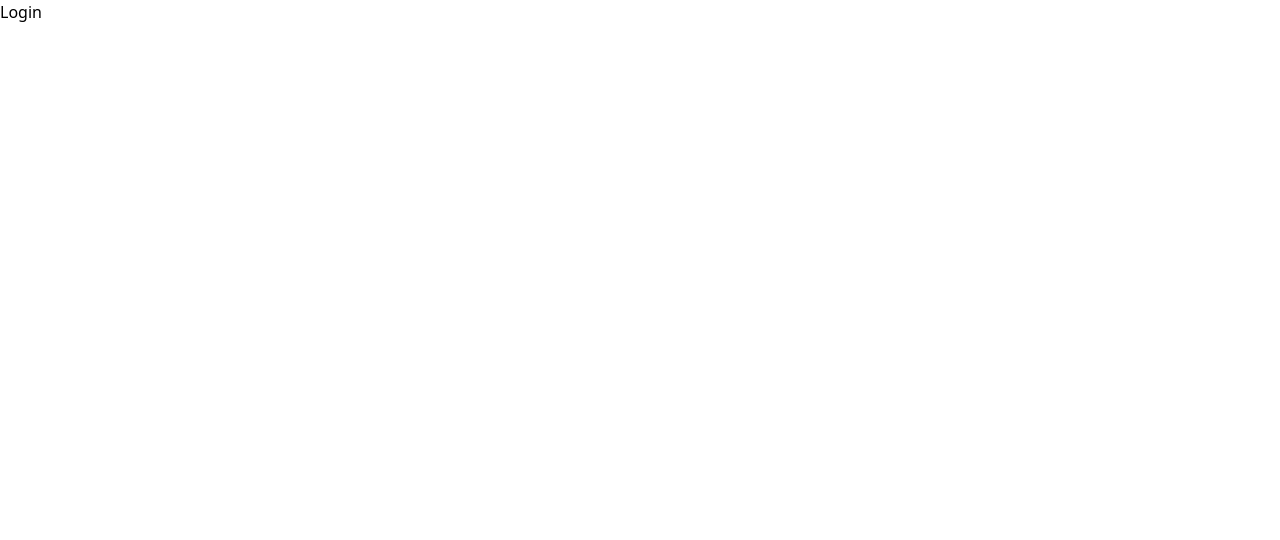
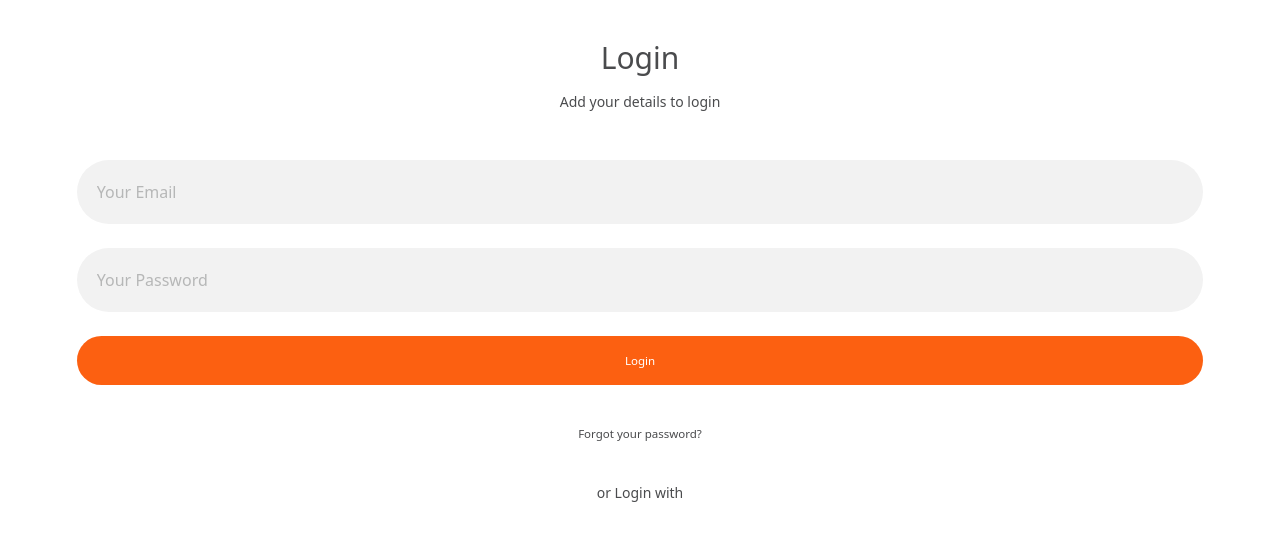
Before and after one commit to RezaAshrafi77/monkey-meal, a React (Vite) app: page / in a window 1280 px wide. Both pictures are taken after a click on the button "Login". Shown: the top 540 px of the page. Built offline with nearby package versions, Linux system fonts and the light colour scheme.

Commit message:
update 5 files

```diff
--- a/src/components/Button/index.jsx
+++ b/src/components/Button/index.jsx
@@ -16,13 +16,13 @@ const Button = ({
   const variants = useMemo(() => {
     return {
       outlined: `border border-solid border-${color} text-${color} bg-background`,
-      text: `text-${color} bg-transparent`,
+      text: `text-${color} bg-background`,
       contained: `bg-${color} text-background`,
     };
   }, [variant, color]);
   return (
     <button
-      className={`text-sm lg:text-[0.9vw] flex justify-center items-center font-medium cursor-pointer relative w-full ${
+      className={`text-tiny lg:text-[0.9vw] flex justify-center items-center font-medium cursor-pointer relative w-full ${
         " " + round + " " + color + " " + padding + " " + variants[variant]
       }`}
       onClick={(e) => {
--- /dev/null
+++ b/src/components/Input/index.jsx
@@ -0,0 +1,24 @@
+import React from "react";
+
+export default function Input({
+  type,
+  name,
+  value,
+  onChange,
+  placeholder,
+  maxLength,
+  inputMode
+}) {
+  return (
+    <input
+      type={type}
+      name={name}
+      value={value}
+      inputMode={inputMode}
+      onChange={(e) => onChange(e.target.name, e.target.value)}
+      placeholder={placeholder}
+      maxLength={maxLength}
+      className="w-full outline-primary rounded-full p-5 bg-surface placeholder:text-surfaceText text-backgroundText text-tiny"
+    />
+  );
+}
--- a/src/views/Authentication/index.jsx
+++ b/src/views/Authentication/index.jsx
@@ -1,21 +1,16 @@
-import React from 'react'
+import React from "react";
 
 //pages
-import UserLoginMethodPicker from './pages/UserLoginMethodPicker';
-import Login from './pages/Login';
+import UserLoginMethodPicker from "./pages/UserLoginMethodPicker";
+import Login from "./pages/Login";
 
 export default function Authentication() {
-  const [page, setPage] = React.useState('userLoginMethodPicker');
+  const [loginForm, setLoginForm] = React.useState({ email: "", password: "" });
+  const [page, setPage] = React.useState("userLoginMethodPicker");
 
   const pages = {
-    userLoginMethodPicker : <UserLoginMethodPicker setPage={setPage} />,
-    login: <Login />
-  }
-  return (
-    <div className="flex-1 flex overflow-hidden">
-      {
-        pages[page]
-      }
-    </div>
-  )
+    userLoginMethodPicker: <UserLoginMethodPicker setPage={setPage} />,
+    login: <Login loginForm={loginForm} setLoginForm={setLoginForm} setPage={setPage} />,
+  };
+  return <div className="flex-1 flex overflow-hidden">{pages[page]}</div>;
 }
--- a/src/views/Authentication/pages/Login.jsx
+++ b/src/views/Authentication/pages/Login.jsx
@@ -1,7 +1,67 @@
-import React from 'react'
+import React from "react";
 
-export default function Login() {
+//components
+import Input from "../../../components/Input";
+import Button from "../../../components/Button";
+
+export default function Login({ loginForm, setLoginForm, setPage }) {
   return (
-    <div>Login</div>
-  )
+    <div className="flex-1 flex flex-col items-center px-[6vw] py-[5vh]">
+      <div className="flex flex-col gap-4 items-center">
+        <h1 className="text-3xl text-backgroundText">Login</h1>
+        <p className="text-sm text-backgroundText">Add your details to login</p>
+      </div>
+      <form
+        onSubmit={(e) => e.preventDefault()}
+        className="w-full flex flex-col items-center mt-[6vh] gap-[3vh]"
+      >
+        <Input
+          name="email"
+          value={loginForm.email}
+          onChange={(name, value) =>
+            setLoginForm({ ...loginForm, [name]: value })
+          }
+          placeholder="Your Email"
+          type="email"
+          inputMode="email"
+        />
+        <Input
+          name="password"
+          value={loginForm.password}
+          onChange={(name, value) =>
+            setLoginForm({ ...loginForm, [name]: value })
+          }
+          placeholder="Your Password"
+          type="password"
+          inputMode="text"
+        />
+        <Button
+          title="Login"
+          variant="contained"
+          round="rounded-full"
+          color="primary"
+          padding="py-4"
+          action={() => {}}
+        />
+        <Button
+          title="Forgot your password?"
+          variant="text"
+          color="backgroundText"
+          padding="py-4"
+          action={() => setPage("reset-send-email-phase")}
+        />
+      </form>
+      <div className="flex flex-col items-center mt-[3vh] gap-[3vh] w-full">
+        <p className="text-sm font-[300] text-backgroundText">or Login with</p>
+        <Button
+          title="Login with Facebook"
+          variant="contained"
+          round="rounded-full"
+          color="infoo"
+          padding="py-4"
+          action={() => {}}
+        />
+      </div>
+    </div>
+  );
 }
--- a/src/views/Authentication/pages/UserLoginMethodPicker.jsx
+++ b/src/views/Authentication/pages/UserLoginMethodPicker.jsx
@@ -43,7 +43,7 @@ export default function UserLoginMethodPicker({ setPage }) {
             title="Login"
             variant="contained"
             round="rounded-full"
-            color="bg-primary"
+            color="primary"
             padding="py-4"
             action={() => setPage("login")}
           />
@@ -51,7 +51,7 @@ export default function UserLoginMethodPicker({ setPage }) {
             title="Create an account"
             variant="outlined"
             round="rounded-full"
-            color="text-primary"
+            color="primary"
             padding="py-4"
             action={() => {}}
           />
--- a/tailwind.config.cjs
+++ b/tailwind.config.cjs
@@ -1,16 +1,19 @@
 /** @type {import('tailwindcss').Config} */
 module.exports = {
-  content: [
-    "./src/**/*.{vue,js,ts,jsx,tsx}",
-  ],
+  content: ["./src/**/*.{vue,js,ts,jsx,tsx}"],
   theme: {
     extend: {},
-    colors:{
-      primary: '#FC6011',
-      background: '#ffffff',
-      backgroundText: '#4A4B4D'
+    colors: {
+      infoo: "#00ff00",
+      infoText: "#ffffff",
+      error: "#DD4B39",
+      errorText: "#ffffff",
+      primary: "#FC6011",
+      background: "#ffffff",
+      backgroundText: "#4A4B4D",
+      surface: "#f2f2f2",
+      surfaceText: "#B6B7B7",
     },
-
   },
   plugins: [],
-}
+};
```
